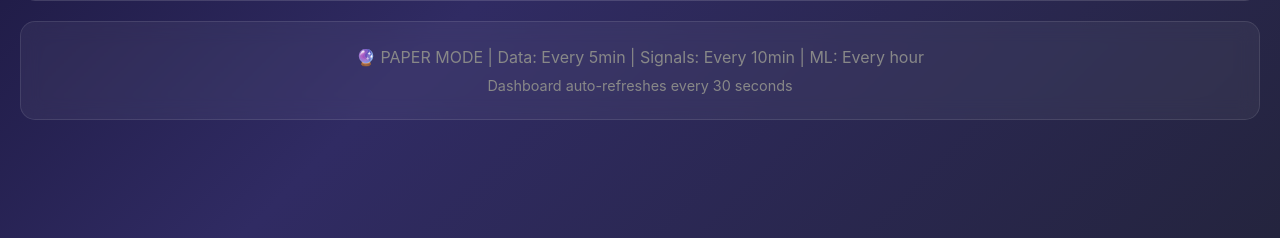
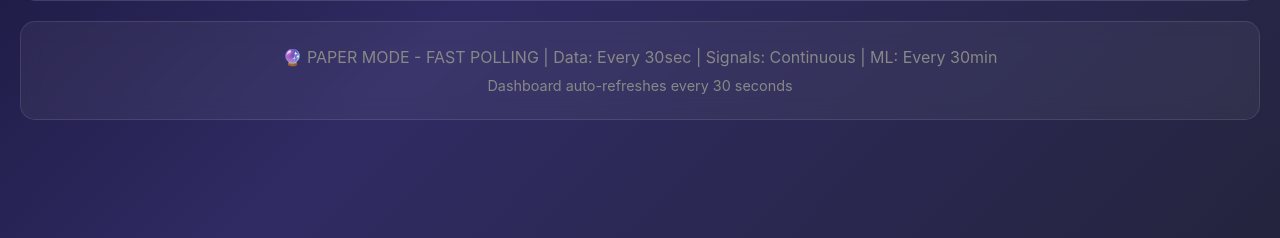
Before and after one commit to brjammin61/cv, a Flask app: page / in a window 1280 px wide. Shown: the part 562-800 px from the top of the page. Run offline with Flask 3, Linux system fonts and the light colour scheme.

Commit message:
Update dashboard footer to show fast polling intervals
Changed footer text from '5min/10min/hourly' to '30sec/continuous/30min'
to accurately reflect fast polling mode performance.

```diff
--- a/oracle_system/templates/dashboard.html
+++ b/oracle_system/templates/dashboard.html
@@ -324,7 +324,7 @@
         <!-- Footer Info -->
         <div class="section">
             <div style="text-align: center; color: #888;">
-                <p>🔮 PAPER MODE | Data: Every 5min | Signals: Every 10min | ML: Every hour</p>
+                <p>🔮 PAPER MODE - FAST POLLING | Data: Every 30sec | Signals: Continuous | ML: Every 30min</p>
                 <p style="margin-top: 10px; font-size: 0.9em;">
                     Dashboard auto-refreshes every 30 seconds
                 </p>
```
